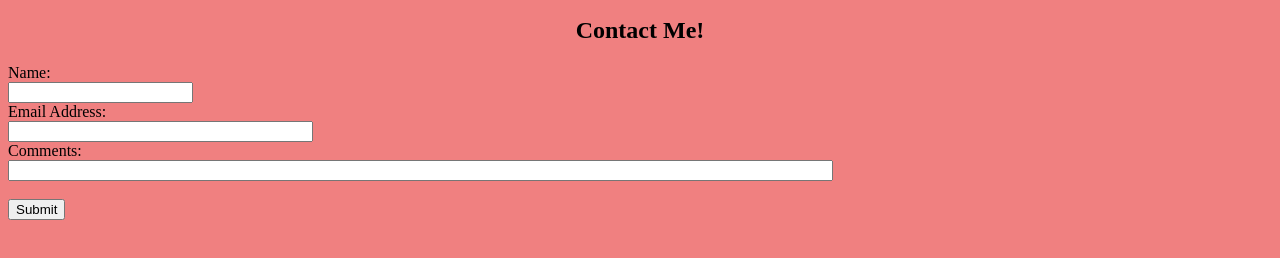
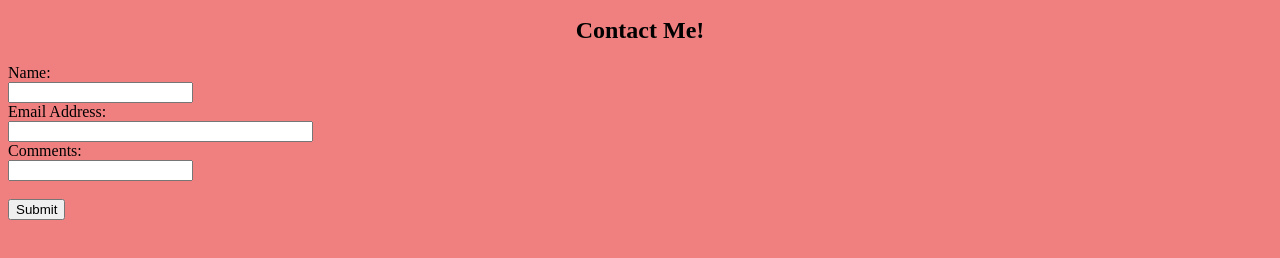
Before and after one commit to rosecoffee0603/reosecoffee.github.io, a plain HTML site: page index.html in a window 1280 px wide. Shown: the part 212-470 px from the top of the page. Drawn offline with Linux system fonts and the light colour scheme.

Commit message:
Update index.html

```diff
--- a/index.html
+++ b/index.html
@@ -27,7 +27,7 @@
 <label for="email">Email Address:</label><br>
 <input type="email" id="email" name="email" value="" size="35"><br>
 <lable for="comments">Comments:</lable><br>
-<input type="text" id="comments&quot;" name="comments" vales="" size="100"><br><br>
+<input type="text" id="comments&quot;" name="comments" vales="" size="height:50px; width:200px"><br><br>
 <input type="submit" value="Submit">
 </form>
 
```
